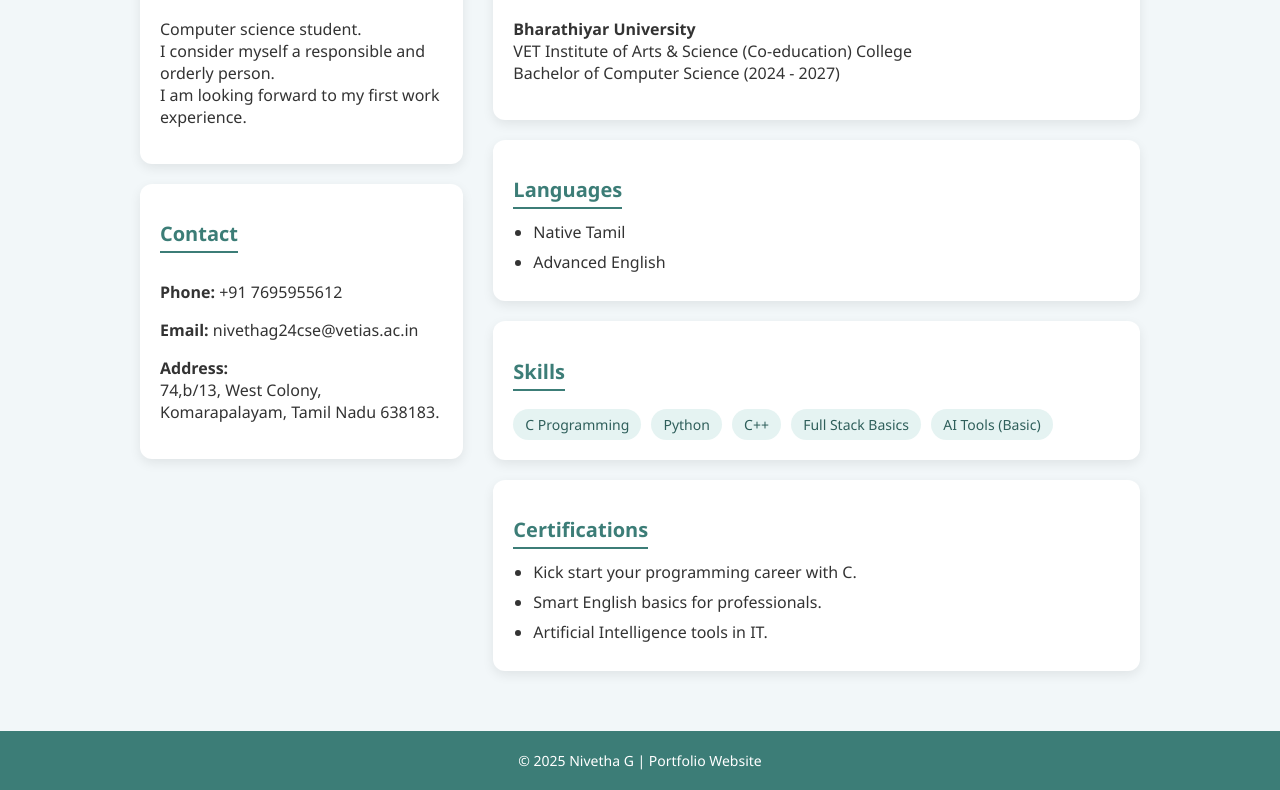
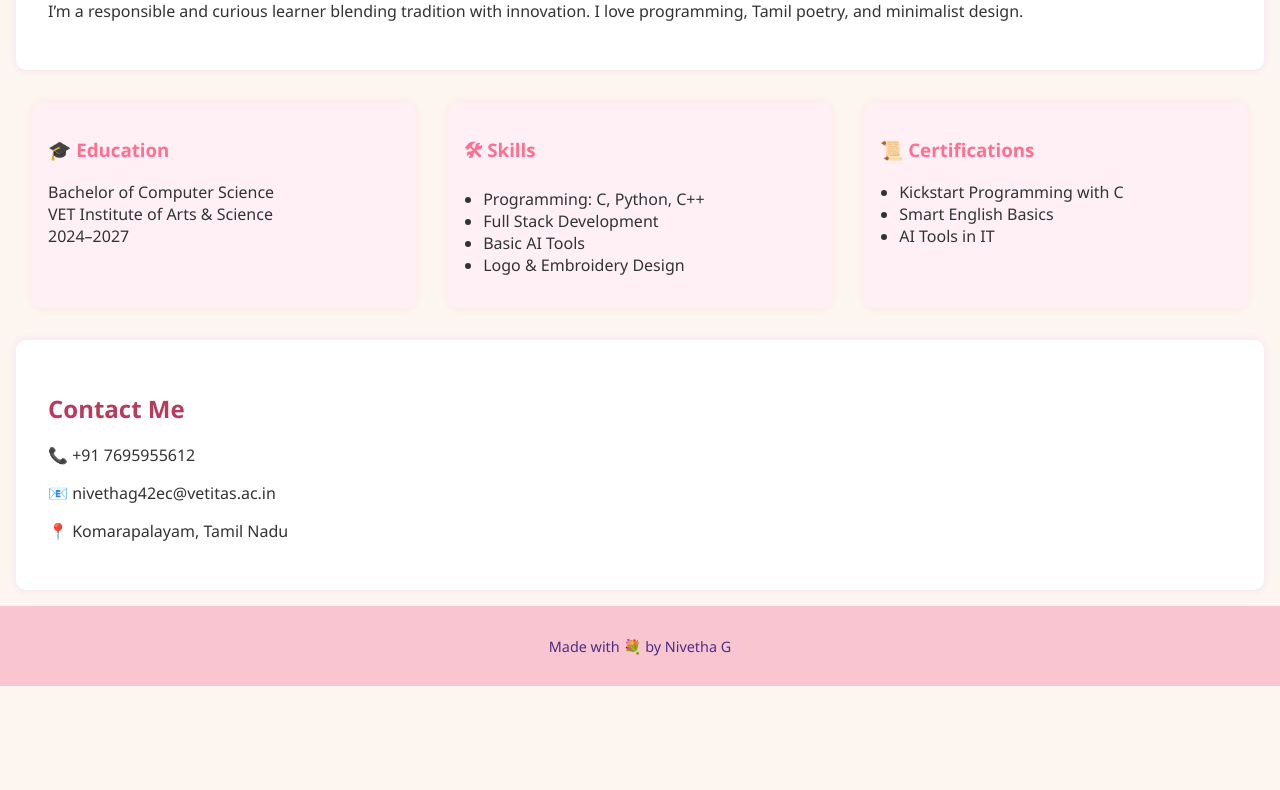
Before and after one commit to NivethaG-28/Naan-mudhalvan, a plain HTML site: page index.html in a window 1280 px wide. Shown: the part 307-1097 px from the top of the page. After the commit the page ends 993 px from the top, so only its background shows below. Drawn offline with Linux system fonts and the light colour scheme.

Commit message:
index.html

```diff
--- a/index.html
+++ b/index.html
@@ -1,170 +1,126 @@
 <!DOCTYPE html>
 <html lang="en">
 <head>
-  <meta charset="UTF-8">
-  <meta name="viewport" content="width=device-width, initial-scale=1.0">
-  <title>Nivetha G - Portfolio</title>
+  <meta charset="UTF-8" />
+  <meta name="viewport" content="width=device-width, initial-scale=1.0" />
+  <title>Nivetha G | Portfolio</title>
   <style>
     body {
-      font-family: "Segoe UI", Tahoma, Geneva, Verdana, sans-serif;
+      font-family: 'Segoe UI', sans-serif;
       margin: 0;
       padding: 0;
-      background: #f2f7f9;
+      background: #fdf6f0;
       color: #333;
     }
 
     header {
-      background: #3c7d77;
-      color: white;
+      background: linear-gradient(to right, #f9c5d1, #fbc2eb);
       text-align: center;
-      padding: 50px 20px;
+      padding: 2rem 1rem;
+      border-bottom: 2px solid #e0aaff;
     }
 
     header h1 {
+      font-size: 2.5rem;
       margin: 0;
-      font-size: 40px;
-      letter-spacing: 2px;
+      color: #4b2e83;
     }
 
     header p {
-      margin: 8px 0 0;
-      font-size: 18px;
-      font-style: italic;
+      font-size: 1.2rem;
+      color: #6a4c93;
     }
 
-    .container {
-      max-width: 1000px;
-      margin: 40px auto;
-      padding: 0 20px;
-      display: grid;
-      grid-template-columns: 1fr 2fr;
-      gap: 30px;
+    .about, .contact {
+      padding: 2rem;
+      background: #fff;
+      margin: 1rem;
+      border-radius: 10px;
+      box-shadow: 0 0 10px rgba(200, 150, 255, 0.2);
     }
 
-    .card {
-      background: white;
-      padding: 20px;
-      border-radius: 12px;
-      box-shadow: 0 4px 12px rgba(0,0,0,0.08);
-      margin-bottom: 20px;
+    .about h2, .contact h2 {
+      color: #b83b5e;
     }
 
-    h2 {
-      font-size: 20px;
-      margin-bottom: 12px;
-      color: #3c7d77;
-      border-bottom: 2px solid #3c7d77;
-      display: inline-block;
-      padding-bottom: 4px;
+    .info {
+      display: flex;
+      flex-wrap: wrap;
+      justify-content: space-around;
+      margin: 1rem;
+    }
+
+    .column {
+      flex: 1;
+      min-width: 250px;
+      margin: 1rem;
+      background: #fff0f6;
+      padding: 1rem;
+      border-radius: 10px;
+      box-shadow: 0 0 8px rgba(255, 192, 203, 0.3);
+    }
+
+    .column h3 {
+      color: #ff6f91;
     }
 
     ul {
-      margin: 0;
-      padding-left: 20px;
-    }
-
-    ul li {
-      margin-bottom: 8px;
-    }
-
-    .skills span {
-      display: inline-block;
-      background: #e5f3f2;
-      color: #2f5f5b;
-      padding: 6px 12px;
-      margin: 6px 6px 0 0;
-      border-radius: 20px;
-      font-size: 14px;
+      padding-left: 1.2rem;
     }
 
     footer {
       text-align: center;
-      padding: 20px;
-      background: #3c7d77;
-      color: white;
-      margin-top: 40px;
-    }
-
-    footer p {
-      margin: 0;
-      font-size: 14px;
-    }
-
-    /* Responsive */
-    @media (max-width: 768px) {
-      .container {
-        grid-template-columns: 1fr;
-      }
+      padding: 1rem;
+      background: #f9c5d1;
+      color: #4b2e83;
+      font-size: 0.9rem;
     }
   </style>
 </head>
 <body>
   <header>
-    <h1>NIVETHA G</h1>
-    <p>Computer Science Student</p>
+    <h1>Nivetha G</h1>
+    <p>Computer Science Student | Creative Technologist</p>
   </header>
 
-  <div class="container">
-    <!-- Left Column -->
-    <div>
-      <div class="card">
-        <h2>Profile</h2>
-        <p>Computer science student.<br>
-        I consider myself a responsible and orderly person.<br>
-        I am looking forward to my first work experience.</p>
-      </div>
+  <section class="about">
+    <h2>About Me</h2>
+    <p>I’m a responsible and curious learner blending tradition with innovation. I love programming, Tamil poetry, and minimalist design.</p>
+  </section>
 
-      <div class="card">
-        <h2>Contact</h2>
-        <p><strong>Phone:</strong> +91 7695955612</p>
-        <p><strong>Email:</strong> nivethag24cse@vetias.ac.in</p>
-        <p><strong>Address:</strong><br>
-        74,b/13, West Colony,<br>
-        Komarapalayam, Tamil Nadu 638183.</p>
-      </div>
+  <section class="info">
+    <div class="column">
+      <h3>🎓 Education</h3>
+      <p>Bachelor of Computer Science<br>VET Institute of Arts & Science<br>2024–2027</p>
     </div>
+    <div class="column">
+      <h3>🛠 Skills</h3>
+      <ul>
+        <li>Programming: C, Python, C++</li>
+        <li>Full Stack Development</li>
+        <li>Basic AI Tools</li>
+        <li>Logo & Embroidery Design</li>
+      </ul>
+    </div>
+    <div class="column">
+      <h3>📜 Certifications</h3>
+      <ul>
+        <li>Kickstart Programming with C</li>
+        <li>Smart English Basics</li>
+        <li>AI Tools in IT</li>
+      </ul>
+    </div>
+  </section>
 
-    <!-- Right Column -->
-    <div>
-      <div class="card">
-        <h2>Education</h2>
-        <p><strong>Bharathiyar University</strong><br>
-        VET Institute of Arts & Science (Co-education) College<br>
-        Bachelor of Computer Science (2024 - 2027)</p>
-      </div>
-
-      <div class="card">
-        <h2>Languages</h2>
-        <ul>
-          <li>Native Tamil</li>
-          <li>Advanced English</li>
-        </ul>
-      </div>
-
-      <div class="card">
-        <h2>Skills</h2>
-        <div class="skills">
-          <span>C Programming</span>
-          <span>Python</span>
-          <span>C++</span>
-          <span>Full Stack Basics</span>
-          <span>AI Tools (Basic)</span>
-        </div>
-      </div>
-
-      <div class="card">
-        <h2>Certifications</h2>
-        <ul>
-          <li>Kick start your programming career with C.</li>
-          <li>Smart English basics for professionals.</li>
-          <li>Artificial Intelligence tools in IT.</li>
-        </ul>
-      </div>
-    </div>
-  </div>
+  <section class="contact">
+    <h2>Contact Me</h2>
+    <p>📞 +91 7695955612</p>
+    <p>📧 nivethag42ec@vetitas.ac.in</p>
+    <p>📍 Komarapalayam, Tamil Nadu</p>
+  </section>
 
   <footer>
-    <p>© 2025 Nivetha G | Portfolio Website</p>
+    <p>Made with 💐 by Nivetha G</p>
   </footer>
 </body>
 </html>
```
